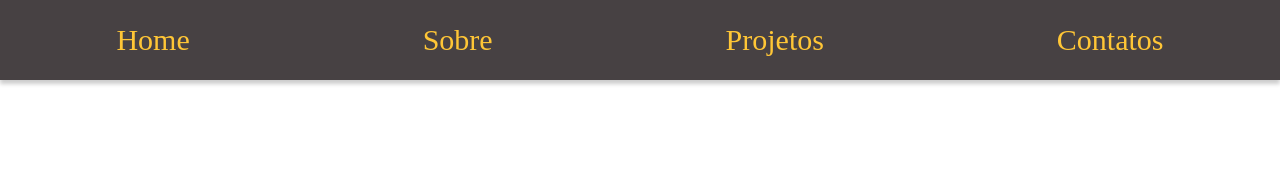
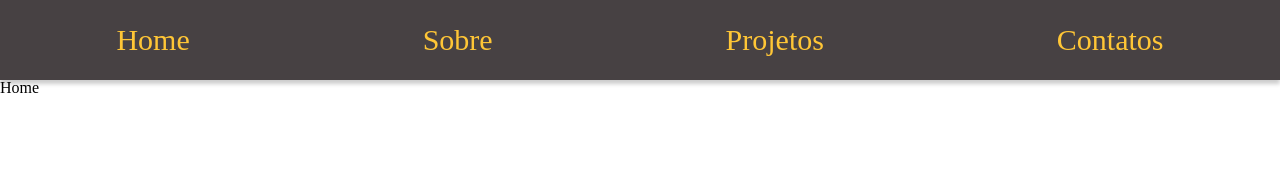
Before and after one commit to JayTStar/my_site, a React (Create React App) app: page / in a window 1280 px wide. Shown: the top 170 px of the page. Built offline with nearby package versions, Linux system fonts and the light colour scheme.

Commit message:
Putting "Header" tag on the right place

```diff
--- a/src/App.tsx
+++ b/src/App.tsx
@@ -1,5 +1,6 @@
 import { BrowserRouter, Routes, Route } from "react-router-dom";
 
+import Header from "./Components/Header";
 import HomeScreen from "./Screens/HomeScreen";
 import ProjectsScreen from "./Screens/ProjectsScreen";
 import ContactsScreen from "./Screens/ContactsScreen";
@@ -8,6 +9,7 @@ import AboutScreen from "./Screens/AboutScreen/AboutScreen";
 function App() {
   return (
       <BrowserRouter>
+      <Header/>
           <Routes>
             <Route path="/" element={<HomeScreen />} />
             <Route path="/projects" element={<ProjectsScreen />} />
--- a/src/Screens/AboutScreen/AboutScreen.tsx
+++ b/src/Screens/AboutScreen/AboutScreen.tsx
@@ -1,8 +1,6 @@
-import Header from "../../Components/Header"
 export default function AboutScreen(){
     return(
         <>
-            <Header/>
             <main>
                 <p>Em breve você poderá ver mais sobre mim aqui!</p>
             </main>
--- a/src/Screens/ContactsScreen/index.tsx
+++ b/src/Screens/ContactsScreen/index.tsx
@@ -1,6 +1,5 @@
 import "./index.css";
 import "./mobile.css";
-import Header from "../../Components/Header";
 import { BsInstagram, BsGithub, BsLinkedin, BsWhatsapp, BsFillEnvelopeFill} from "react-icons/bs";
 
 import linkedin from "../../Media/linkedin_profile.jpeg";
@@ -8,7 +7,6 @@ import linkedin from "../../Media/linkedin_profile.jpeg";
 export default function ContactsScreen(){
     return(
         <>
-            <Header/>
             <main>
                 <h2>
                     Aqui estão minhas redes sociais! Sinta-se a vontade para entrar em contato comigo.
--- a/src/Screens/HomeScreen/index.tsx
+++ b/src/Screens/HomeScreen/index.tsx
@@ -1,7 +1,5 @@
-import Header from "../../Components/Header";
-
 export default function HomeScreen(){
     return(
-        <Header/>
+        <p>Home</p>
     )
 }
--- a/src/Screens/ProjectsScreen/index.tsx
+++ b/src/Screens/ProjectsScreen/index.tsx
@@ -3,7 +3,6 @@ import Header from "../../Components/Header";
 export default function ProjectsScreen(){
     return(
         <>
-            <Header/>
             <main>
                 <p>Em breve meus projetos estarão disponíveis aqui!</p>
             </main>
```
Lines whose indentation alone changed are shown as unchanged.
